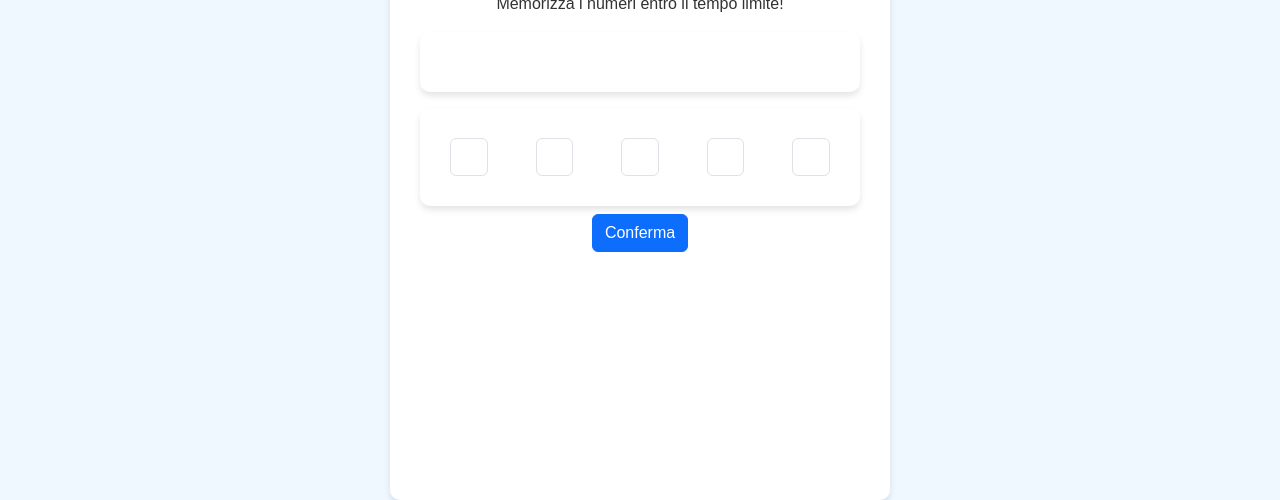
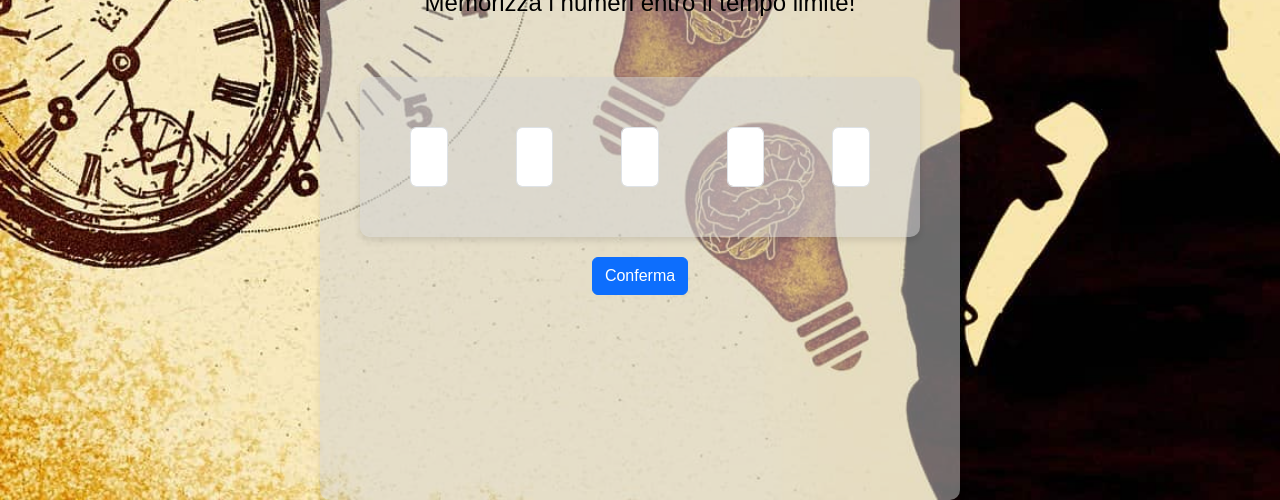
Before and after one commit to nicolo-canevari/js-simon, a plain HTML site: page index.html in a window 1280 px wide. Shown: the part 300-800 px from the top of the page. Drawn offline with nearby package versions, Linux system fonts and the light colour scheme.

Commit message:
[FEAT] CSS: modifiche al template

```diff
--- a/css/style.css
+++ b/css/style.css
@@ -23,38 +23,161 @@ input {
 
 } */
 
+/* GENERALS */
 * {
-    margin: 0;
-    padding: 0;
-    box-sizing: border-box;
+
+	padding: 0;
+	margin: 0;
+	box-sizing: border-box;
+
 }
 
-/* GENERALS */
-
-/* REGOLE DEL BODY */
 body {
 
     font-family: 'Arial', sans-serif;
+	background-image: url(../img/memoria-a-breve-termine.jpg);
+	background-size: cover;
     background-color: #f0f8ff;
-    margin: 0;
-    padding: 0;
     display: flex;
     justify-content: center;
     align-items: center;
     height: 100vh;
     color: #333;
+    text-align: center;
 
 }
-
 
 /* CONTAINER PRINCIPALE */
 .d-flex {
 
-    background: #ffffff;
     border-radius: 10px;
+    background-color: rgba(211, 211, 211, 0.5);
     box-shadow: 0 4px 6px rgba(0, 0, 0, 0.1);
-    padding: 30px;
-    max-width: 500px;
+    padding: 40px;
     width: 100%;
+    box-sizing: border-box;
 
 }
+
+/* COUNTDOWN */
+#countdown {
+
+    font-weight: bold;
+    font-size: 6rem;
+    color: #4caf50;
+    margin-bottom: 20px;
+
+}
+
+/* NUMERI */
+#numbers-list {
+
+	display: flex;
+	gap: 10px;
+	justify-content: center;
+	list-style-type: none;
+	padding: 0;
+
+}
+
+#numbers-list li {
+
+  width: 60px;
+  height: 60px;
+  border-radius: 50%;
+  background-color: #007bff;
+  color: white;
+  display: flex;
+  justify-content: center;
+  align-items: center;
+  font-size: 2rem;
+  font-weight: bold;
+  text-align: center;
+
+}
+
+#numbers-list li:hover {
+
+    background-color: #0056b3;
+	cursor: pointer;
+
+}
+
+/* ISTRUZIONI */
+#instructions {
+
+    font-size: 1.5rem;
+    margin: 20px 0;
+    color: black;
+
+}
+
+/* FORM */
+form {
+
+    text-align: center;
+    margin-top: 20px;
+
+}
+
+/* GRUPPO INPUT */
+#input-group {
+
+    display: flex;
+    justify-content: space-around;
+    gap: 10px;
+    margin-bottom: 20px;
+
+}
+
+input {
+
+    width: 80px;
+    height: 60px;
+    font-size: 1.5rem;
+    text-align: center;
+    border-radius: 5px;
+    border: 2px solid #ddd;
+    margin: 10px;
+    outline: none;
+    transition: border-color 0.3s ease;
+
+}
+
+/* Effetto di focus sugli input */
+input:focus {
+
+    border-color: #007bff;
+    box-shadow: 0 0 5px rgba(0, 123, 255, 0.5);
+
+}
+
+/* PULSANTE DI CONFERMA */
+button {
+
+    background-color: #007bff;
+    color: white;
+    font-size: 1.2rem;
+    padding: 10px 30px;
+    border: none;
+    border-radius: 5px;
+    cursor: pointer;
+    transition: background-color 0.3s ease;
+    margin-top: 20px;
+
+}
+
+button:hover {
+
+    background-color: #0056b3;
+
+}
+
+/* MESSAGGIO D'ERRORE */
+#message {
+
+    font-size: 1.1rem;
+    color: red;
+    margin-top: 20px;
+
+}
--- a/js/script.js
+++ b/js/script.js
@@ -9,6 +9,7 @@ let countdownTimer;
 
 // Funzione per generare 5 numeri casuali tra 1 e 50
 function generateRandomNumbers() {
+
     while (numbersToGuess.length < 5) {
 
         const randomNumber = Math.floor(Math.random() * 50) + 1;
@@ -97,7 +98,7 @@ function verifyAnswers() {
     });
 
     // Mostra il risultato
-    message.innerText = `Hai indovinato ${correctAnswers} numeri corretti!`;
+    message.innerText = `Hai indovinato ${correctAnswers} numeri!`;
 
 }
 
```
Also changed, not shown: img/memoria-a-breve-termine.jpg (added), 1 other file.
